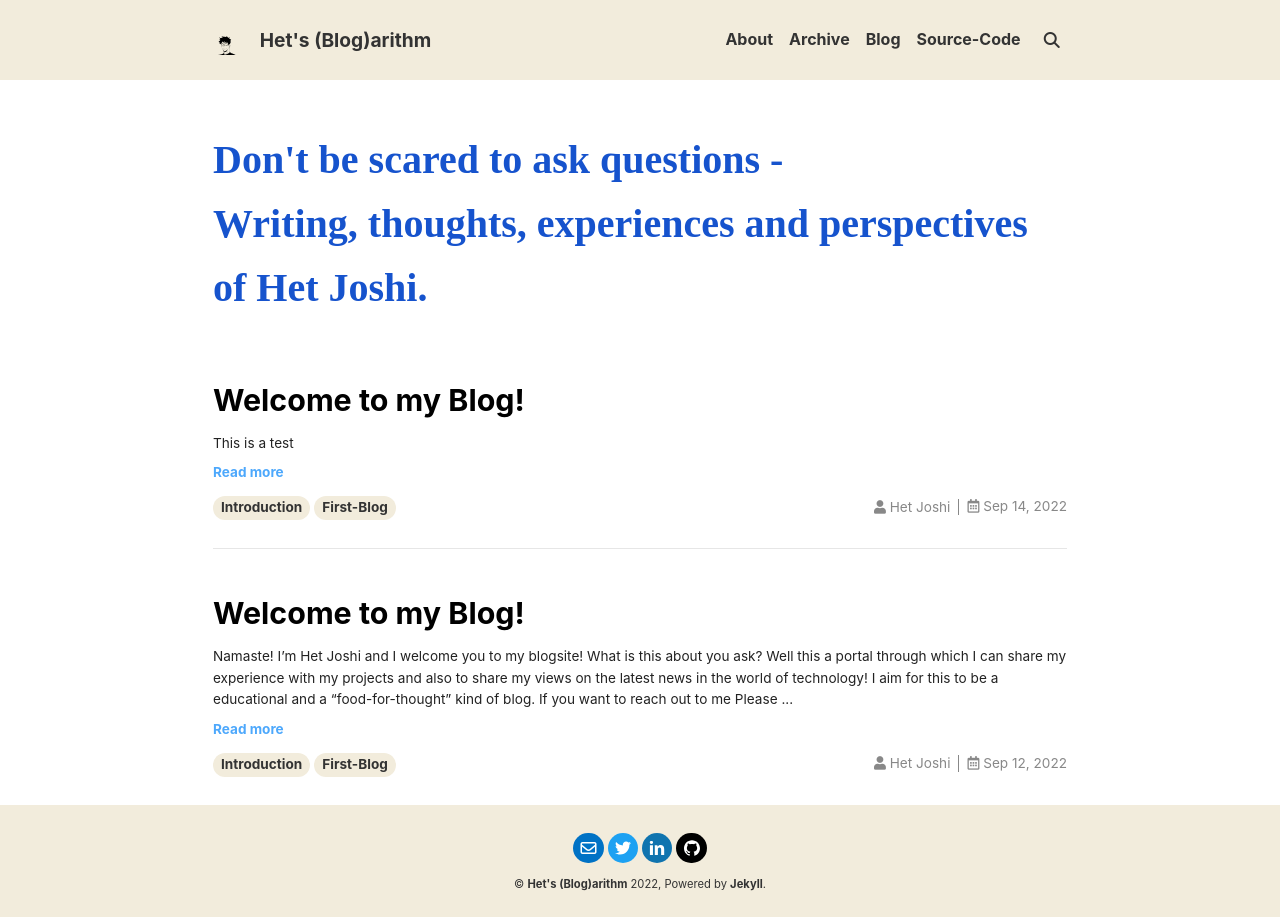
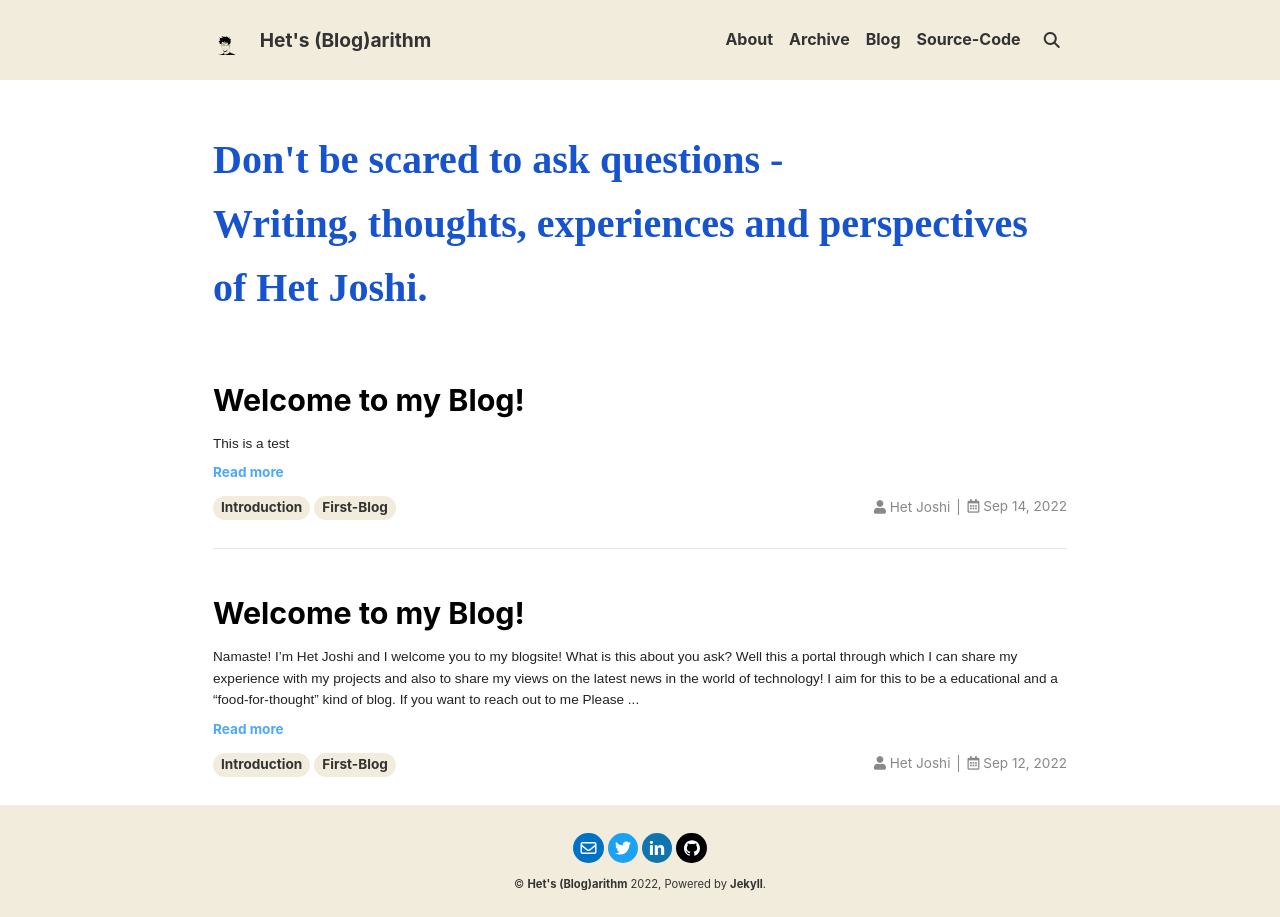
Before and after one commit to Het-Joshi/blog, a Jekyll site: the page built from index.html, in a window 1280 px wide. Built offline with Jekyll 4.4.1, drawn with Linux system fonts in a browser that asks for light colours; nearby versions of some CDN libraries; some web fonts are replaced; the list of posts is cut into pages by our own code.

Commit message:
Update _article-content.scss

```diff
--- a/_sass/components/_article-content.scss
+++ b/_sass/components/_article-content.scss
@@ -1,6 +1,7 @@
 .article__content {
   line-height: map-get($base, line-height-lg);
   word-wrap: break-word;
+  font-family: 'Ubuntu', sans-serif; font-size:1.5em;
   @media print {
     line-height: map-get($base, line-height);
   }
```
